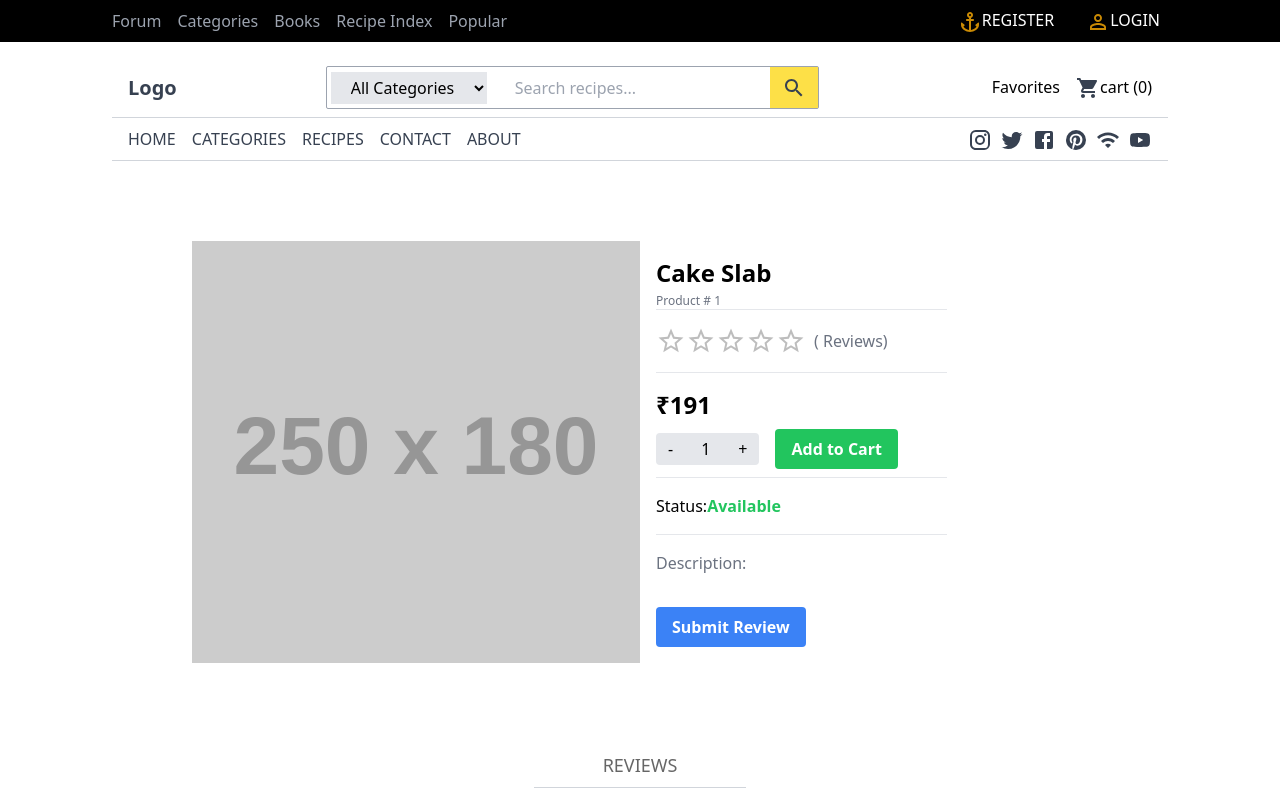
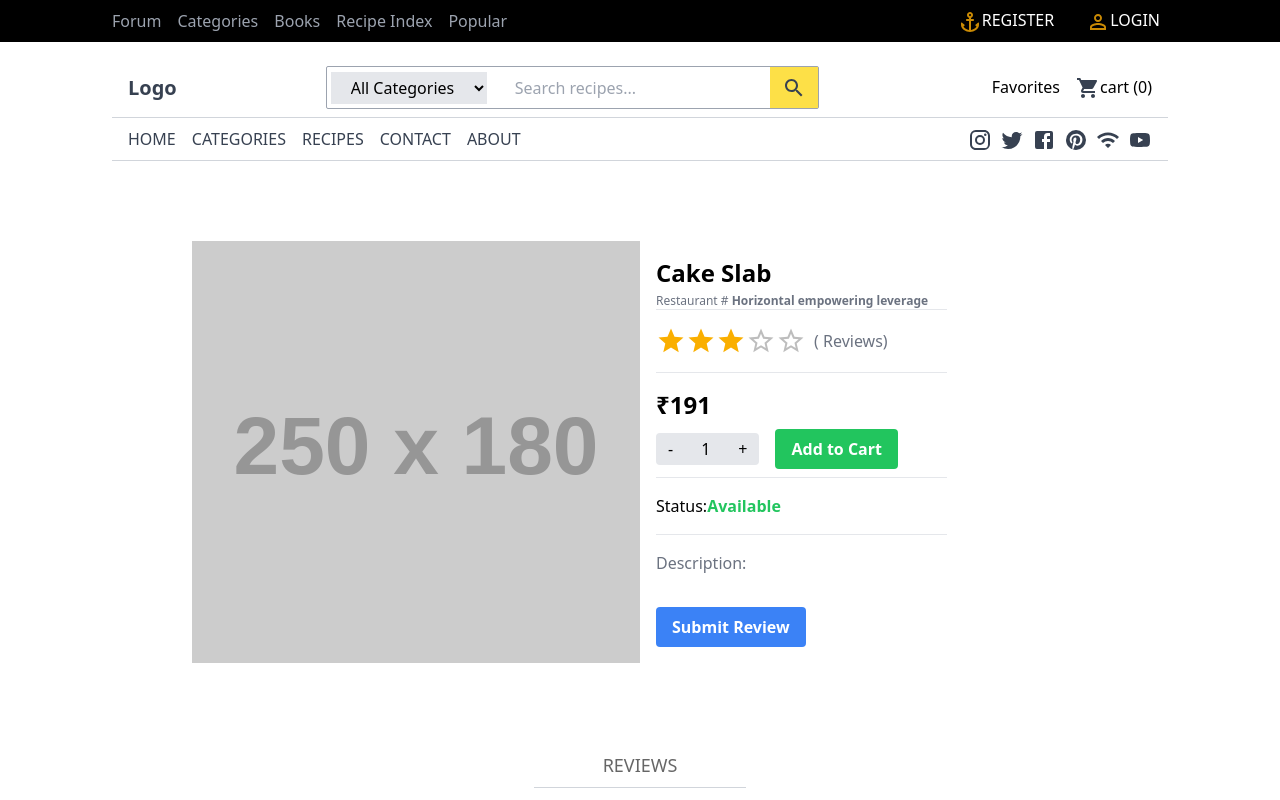
Before and after one commit to PARMESHWARPANWAR/easymeals, a Next.js app: page /products/1 in a window 1280 px wide. Shown: the top 800 px of the page. Built offline with nearby package versions, Linux system fonts and the light colour scheme.

Commit message:
add rating and resturants data in product details page

```diff
--- a/pages/products/[id].js
+++ b/pages/products/[id].js
@@ -21,16 +21,17 @@ import "react-toastify/dist/ReactToastify.css";
 const ProductDetails = () => {
   const router = useRouter();
   const { id } = router.query;
+  const [options, setOptions] = useState({
+    size: "large",
+    value: 0,
+    readOnly: true,
+    precision: 0.5,
+  });
+  const [restaurant, setRestaurant] = useState();
 
   // Find the product with the matching id
   const product = products.find((product) => product.id == id);
-  let restaurant = null;
-  let options = {
-    size: "large",
-    value: product?.rating,
-    readOnly: true,
-    precision: 0.5,
-  };
+
   useEffect(() => {
     if (product) {
       let avgRating =
@@ -40,17 +41,18 @@ const ProductDetails = () => {
       avgRating = avgRating ? avgRating.toFixed(2) : 0;
       product["rating"] = Number(avgRating);
 
-      restaurant = restaurants.find(
+      let restaurantData = restaurants.find(
         (restaurant) => restaurant.id === product.restaurantId
       );
+      setRestaurant(restaurantData);
       console.log("product=>", product, id, products[15].id);
     }
-    options = {
+    setOptions({
       size: "large",
       value: product?.rating,
       readOnly: true,
       precision: 0.5,
-    };
+    });
   }, [product]);
 
   const [quantity, setQuantity] = useState(1);
@@ -127,7 +129,9 @@ const ProductDetails = () => {
           <div className="w-full md:w-1/2 p-4">
             <div className="">
               <h2 className="text-2xl font-bold mb-1">{product?.name}</h2>
-              <p className="text-gray-500 text-xs">Product # {product?.id}</p>
+              <p className="text-gray-500 text-xs">
+                Restaurant # <strong>{restaurant?.name}</strong>
+              </p>
             </div>
 
             <div className="border-b border-gray-200 w-[70%] mb-4" />
@@ -225,7 +229,7 @@ const ProductDetails = () => {
           </DialogActions>
         </Dialog>
         {product?.reviews && product?.reviews[0] ? (
-          <div className="flex overflow-x-auto mb-4 mx-2 no-scrollbar space-x-4">
+          <div className="flex overflow-x-auto mb-4 mx-2 no-scrollbar space-x-4 h-72">
             {product?.reviews &&
               product?.reviews.map((review) => (
                 <ReviewCard key={review?.id} review={review} />
```
